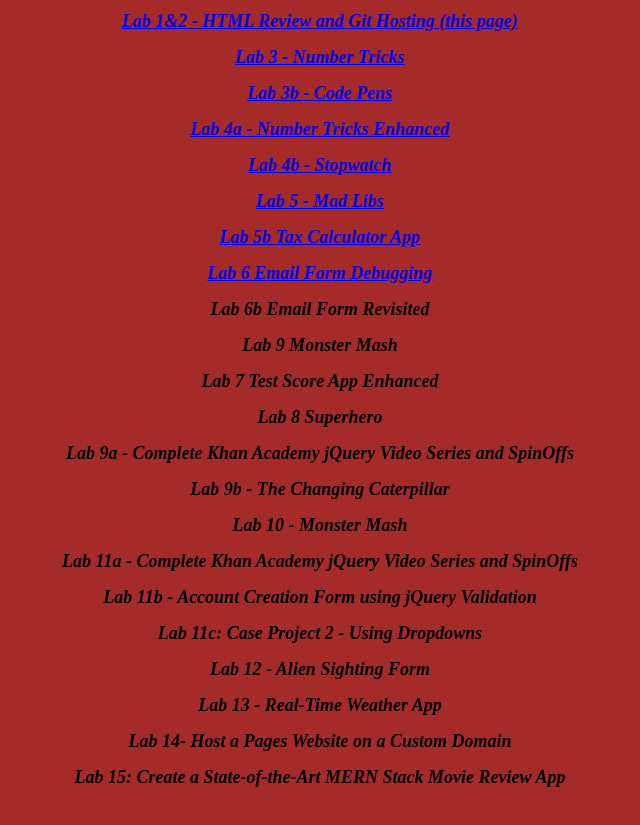
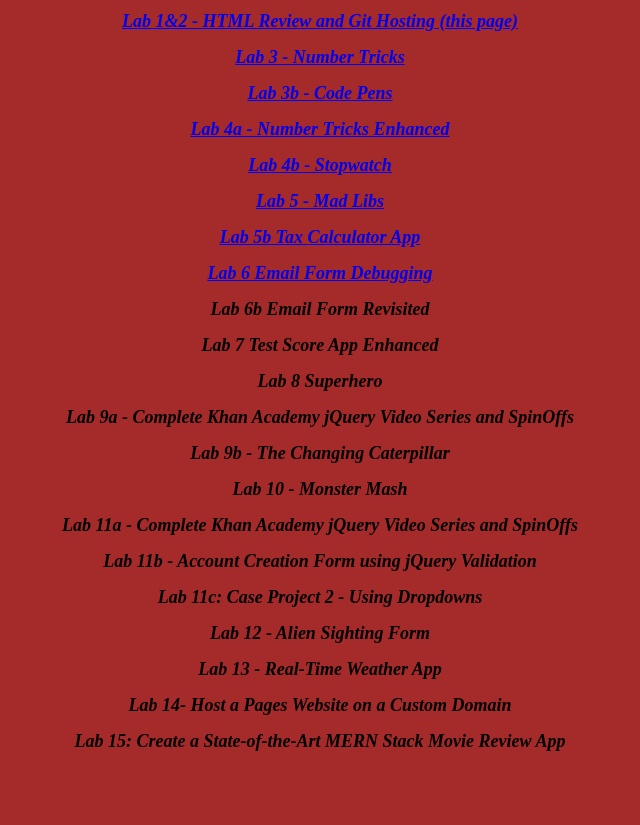
Before and after one commit to EAC00/Portfolio, a plain HTML site: page index.html in a window 1280 px wide. Shown: the part 886-1711 px from the top of the page, without its empty margins (320-960 px from the left). Drawn offline with Linux system fonts and the light colour scheme.

Commit message:
index.html

```diff
--- a/index.html
+++ b/index.html
@@ -66,9 +66,6 @@
         <div class="project">Lab 6b Email Form Revisited</div>
         </a>
 
-        <div class="project"> Lab 9 Monster Mash</div>
-        </a>
-
         <div class="project">Lab 7 Test Score App Enhanced</div>
         </a>
 
```
